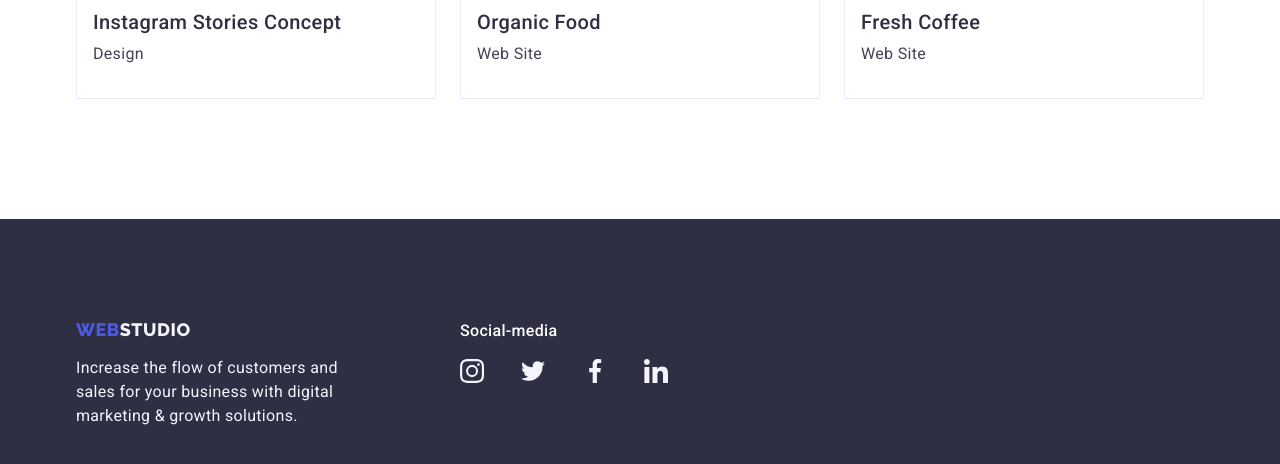
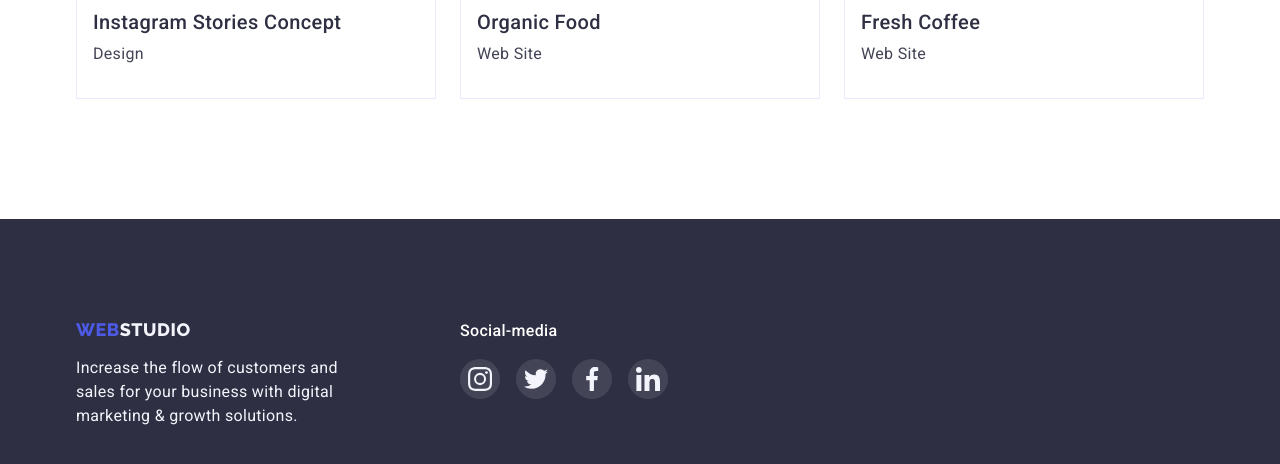
Before and after one commit to Yar-STR/goit-markup-hw-04, a plain HTML site: page portfolio.html in a window 1280 px wide. Shown: the part 1551-2015 px from the top of the page. Drawn offline with nearby package versions, Linux system fonts and the light colour scheme.

Commit message:
HT#4-revised mistakes 2.0
Footer link changes

```diff
--- a/portfolio.html
+++ b/portfolio.html
@@ -148,18 +148,18 @@
           <h3 class="soc-media-title">Social-media</h3>
 
            <ul class="soc-media-list list">
-            <li class="soc-media-item">
-         <svg class="svg-soc-media"> <use href="./images/social-network-links/socnetworks-sprite-optzd.svg#icon-instagram-orig-opt"></use></svg>
-            </li>
-            <li class="soc-media-item">
-          <svg class="svg-soc-media"> <use href="./images/social-network-links/socnetworks-sprite-optzd.svg#icon-twitter-orig-opt"></use> </svg>
-            </li>
-            <li class="soc-media-item">
-                <svg class="svg-soc-media"> <use href="./images/social-network-links/socnetworks-sprite-optzd.svg#icon-facebook-orig-opt"></use> </svg>
-            </li>
-            <li class="soc-media-item">
-                <svg class="svg-soc-media"> <use href="./images/social-network-links/socnetworks-sprite-optzd.svg#icon-linkedin-orig-opt"></use> </svg>
-            </li>
+            <li class="soc-media-item"> <a href="" class="soc-media-item-link">
+         <svg class="svg-soc-media"> <use href="./images/social-network-links/socnetworks-sprite-optzd2.svg#icon-instagram-orig-opt"></use></svg>
+            </a></li>
+            <li class="soc-media-item"> <a href="" class="soc-media-item-link">
+          <svg class="svg-soc-media"> <use href="./images/social-network-links/socnetworks-sprite-optzd2.svg#icon-twitter-orig-opt"></use> </svg>
+            </a></li>
+            <li class="soc-media-item"> <a href="" class="soc-media-item-link">
+                <svg class="svg-soc-media"> <use href="./images/social-network-links/socnetworks-sprite-optzd2.svg#icon-facebook-orig-opt"></use> </svg>
+            </a></li>
+            <li class="soc-media-item"> <a href="" class="soc-media-item-link">
+                <svg class="svg-soc-media"> <use href="./images/social-network-links/socnetworks-sprite-optzd2.svg#icon-linkedin-orig-opt"></use> </svg>
+            </a></li>
           </ul>
 
         </div>
```
